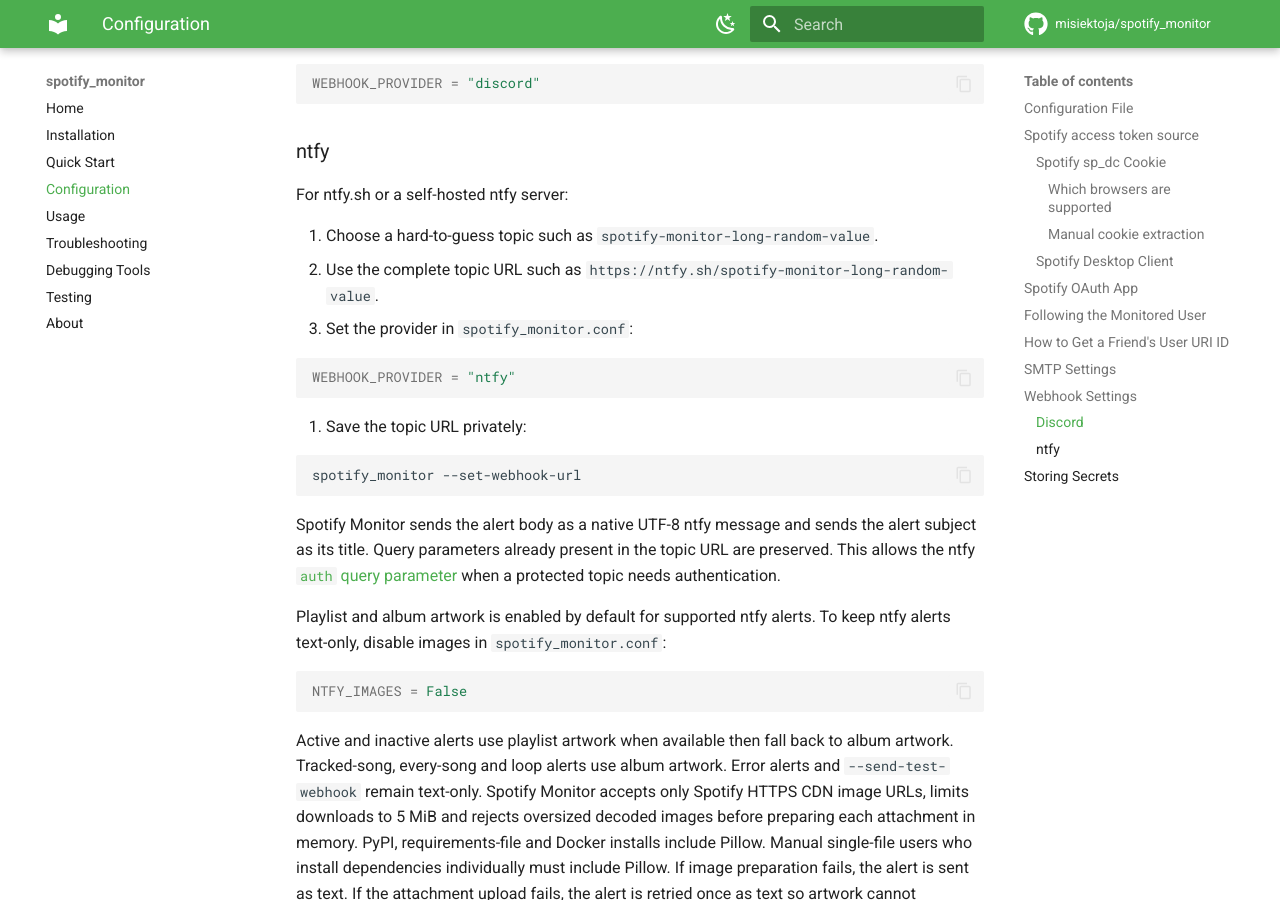
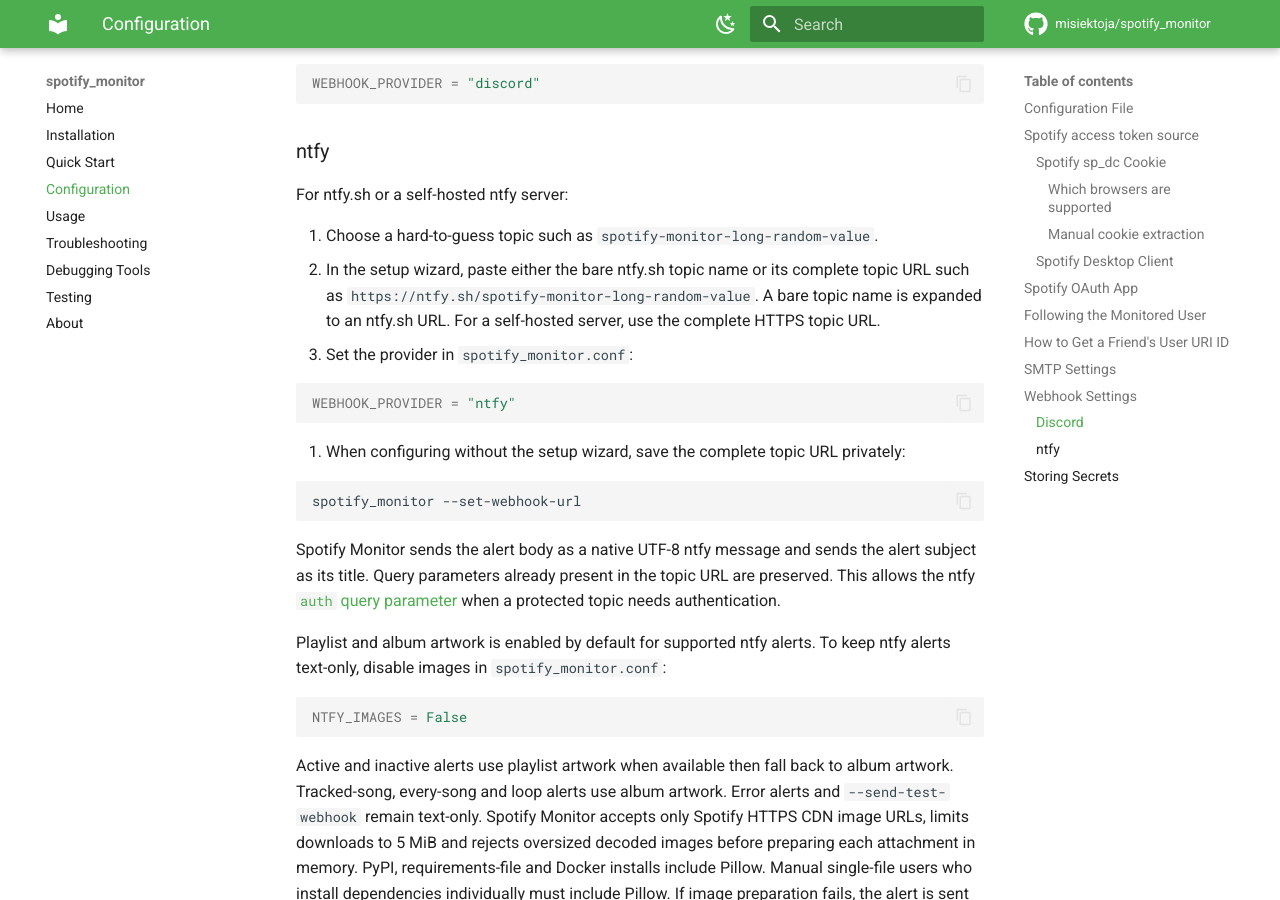
Before and after one commit to misiektoja/spotify_monitor, an MkDocs documentation site: the page built from docs/configuration.md, in a window 1280 px wide and 900 px high, scrolled down 9599 px. Built offline with MkDocs 1.6.1 and Material for MkDocs 9.7.7, drawn with Linux system fonts in a browser that asks for light colours; comment, search, counter and statistics services are not loaded.

Commit message:
docs(ntfy): explain bare topic setup

````diff
--- a/docs/configuration.md
+++ b/docs/configuration.md
@@ -293,14 +293,14 @@
 For ntfy.sh or a self-hosted ntfy server:
 
 1. Choose a hard-to-guess topic such as `spotify-monitor-long-random-value`.
-2. Use the complete topic URL such as `https://ntfy.sh/spotify-monitor-long-random-value`.
+2. In the setup wizard, paste either the bare ntfy.sh topic name or its complete topic URL such as `https://ntfy.sh/spotify-monitor-long-random-value`. A bare topic name is expanded to an ntfy.sh URL. For a self-hosted server, use the complete HTTPS topic URL.
 3. Set the provider in `spotify_monitor.conf`:
 
 ```ini
 WEBHOOK_PROVIDER = "ntfy"
 ```
 
-4. Save the topic URL privately:
+4. When configuring without the setup wizard, save the complete topic URL privately:
 
 ```sh
 spotify_monitor --set-webhook-url
````
